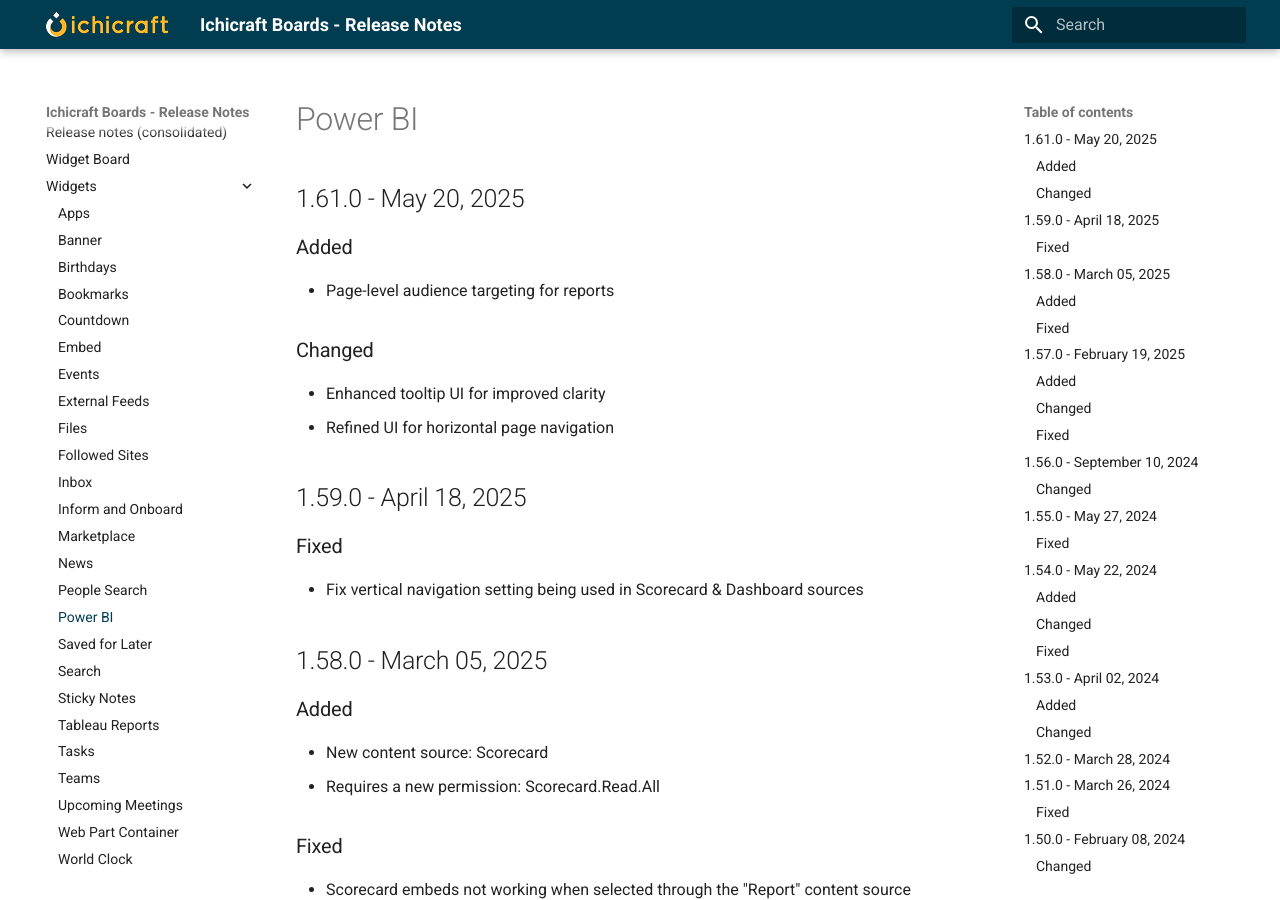
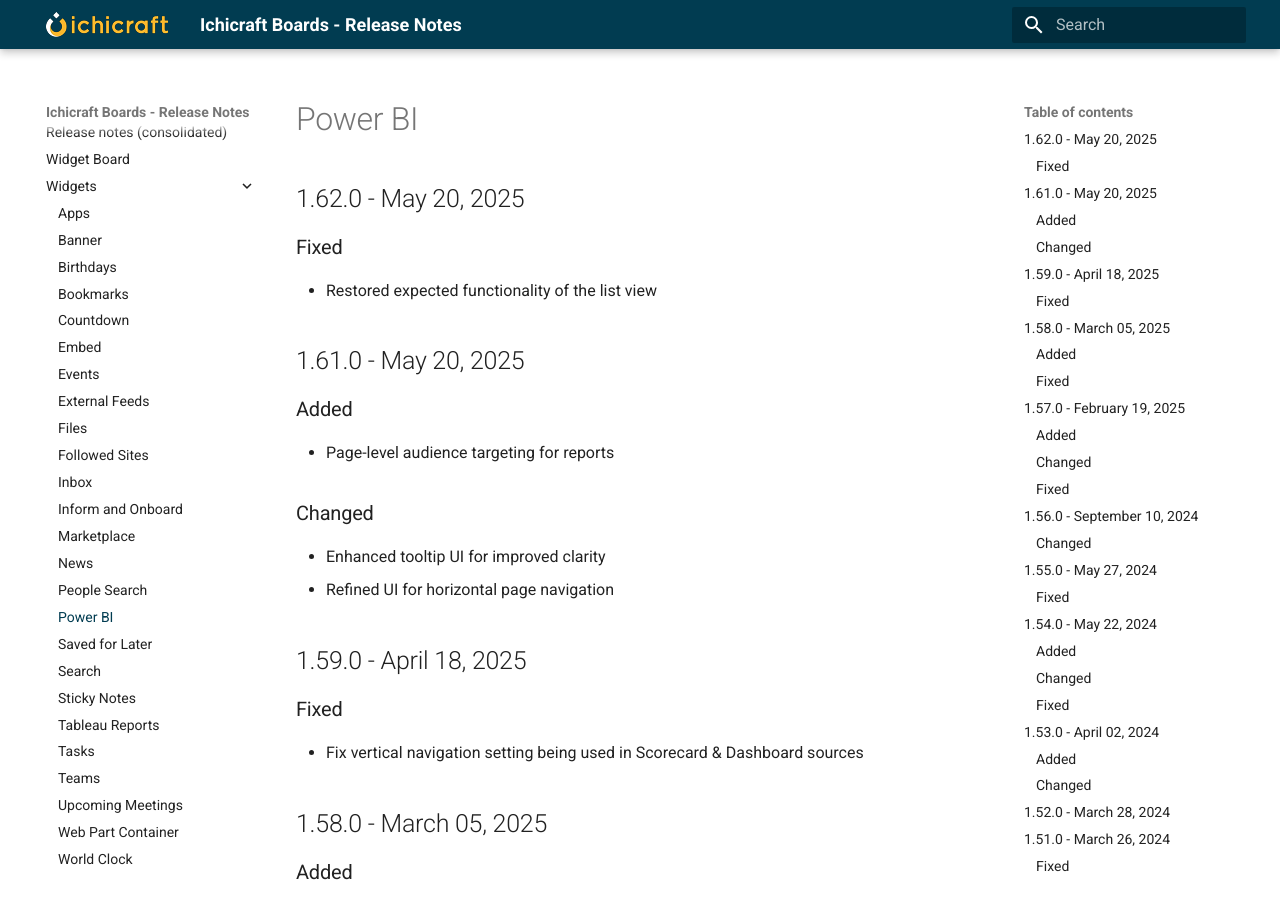
Before and after one commit to ichicraft/widgets-docs, an MkDocs documentation site: the page built from docs/Widgets/Power BI.md, in a window 1280 px wide and 900 px high. Built offline with MkDocs 1.6.1 and Material for MkDocs 9.7.7, drawn with Linux system fonts in a browser that asks for light colours.

```diff
--- a/docs/Widgets/Power BI.md
+++ b/docs/Widgets/Power BI.md
@@ -1,3 +1,8 @@
+## 1.62.0 - May 20, 2025
+
+### Fixed
+- Restored expected functionality of the list view
+
 ## 1.61.0 - May 20, 2025
 
 ### Added
```
Also changed, not shown: docs/Release-notes-(consolidated).md (+5 -0 lines).
